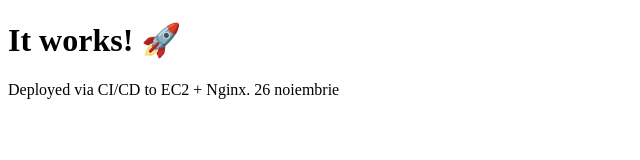
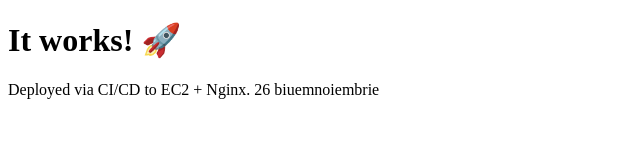
Before and after one commit to cosmin-neamtiu/cosmin-cicd-demo, a plain HTML site: page site/index.html in a window 1280 px wide. Shown: the full height of the page, 0-640 px from the left. Drawn offline with Linux system fonts and the light colour scheme.

```diff
--- a/site/index.html
+++ b/site/index.html
@@ -6,6 +6,6 @@
   </head>
   <body>
     <h1>It works! 🚀</h1>
-    <p>Deployed via CI/CD to EC2 + Nginx. 26 noiembrie</p>
+    <p>Deployed via CI/CD to EC2 + Nginx. 26 biuemnoiembrie</p>
   </body>
 </html>
```
Also changed, not shown: 4 other files.
